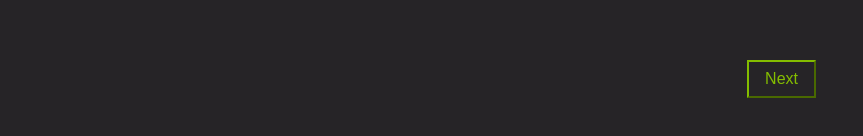
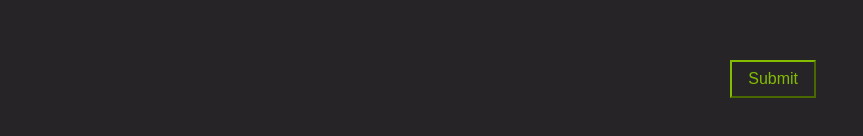
Before and after one commit to UBCO-COSC499-Winter-2018-Term-1-2/visual-course-planner, a React app in the folder client/: page /degree-year-selection in a window 1280 px wide. Shown: the part 1086-1222 px from the top of the page, without its empty margins (32-895 px from the left). Built offline with nearby package versions, Linux system fonts and the light colour scheme.

Commit message:
Changed Next btn to Sumbit btn. Added router to Sumbit btn = '/main'

```diff
--- a/client/src/components/DegreeYear-NewUser/degreeYear.js
+++ b/client/src/components/DegreeYear-NewUser/degreeYear.js
@@ -155,7 +155,7 @@ class degreeYear extends Component {
             </div>
 
             <div className="btn-div">
-              <button className="green-borderbtn"><Link to = "/course-history">Next</Link></button>
+              <button className="green-borderbtn"><Link to = "/main">Submit</Link></button>
             </div>
 
           </form>
```
